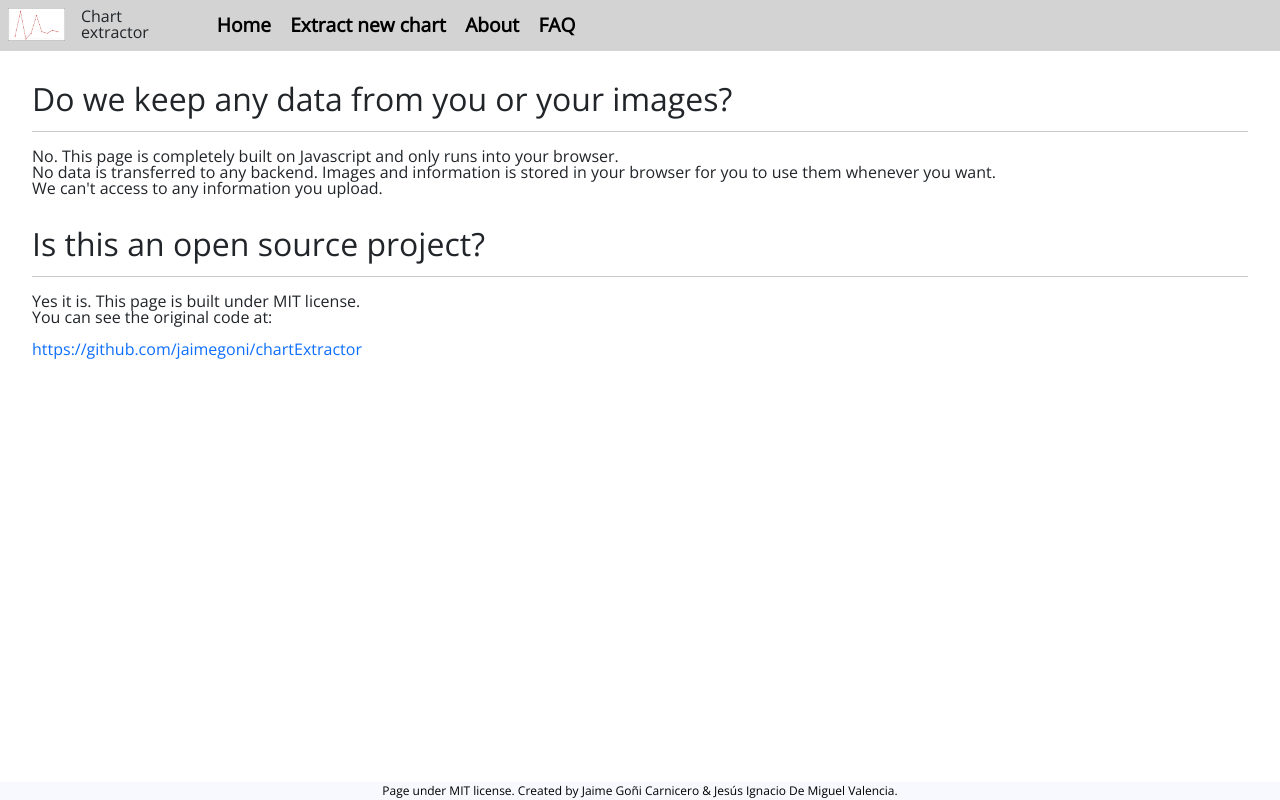
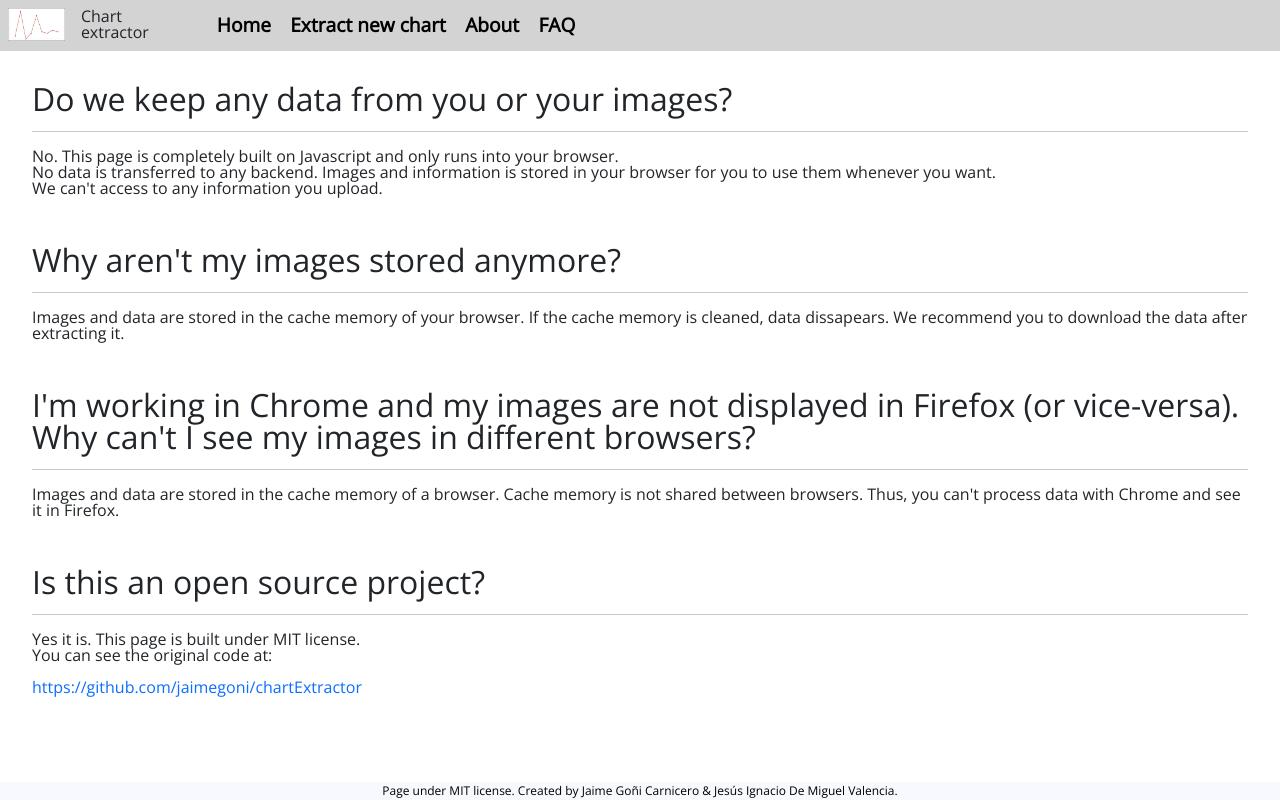
Before and after one commit to jaimegoni/chartExtractor, a React (Vite) app in the folder chartExtractor/: page /faq in a window 1280 px wide. Built offline with nearby package versions, Linux system fonts and the light colour scheme; the HTML template or start-up script is replaced by a standard one; a web font is replaced by a local one.

Commit message:
New FAQ added

```diff
--- a/chartExtractor/src/ui/views/FaqView.jsx
+++ b/chartExtractor/src/ui/views/FaqView.jsx
@@ -12,8 +12,19 @@ export const FaqView = ()=>{
                 <p>No data is transferred to any backend. Images and information is stored in your browser for you to use them whenever you want.</p>
                 <p>We can't access to any information you upload.</p>
 
-                <br/>
-                <br/>
+                <br/><br/><br/>
+
+                <h1 style={{fontSize:"2em"}}>Why aren't my images stored anymore?</h1>
+                <hr/>
+                <p>Images and data are stored in the cache memory of your browser. If the cache memory is cleaned, data dissapears. We recommend you to download the data after extracting it.</p>
+
+                <br/><br/><br/>
+
+                <h1 style={{fontSize:"2em"}}>I'm working in Chrome and my images are not displayed in Firefox (or vice-versa). Why can't I see my images in different browsers?</h1>
+                <hr/>
+                <p>Images and data are stored in the cache memory of a browser. Cache memory is not shared between browsers. Thus, you can't process data with Chrome and see it in Firefox.</p>
+
+                <br/><br/><br/>
 
                 <h1 style={{fontSize:"2em"}}>Is this an open source project?</h1>
                 <hr/>
```
